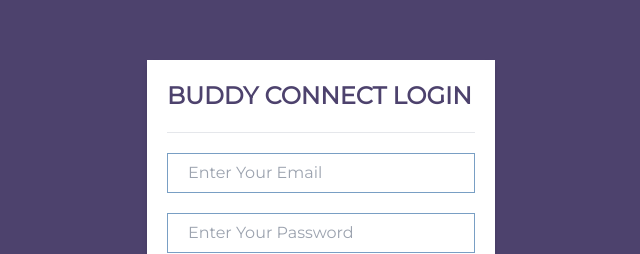
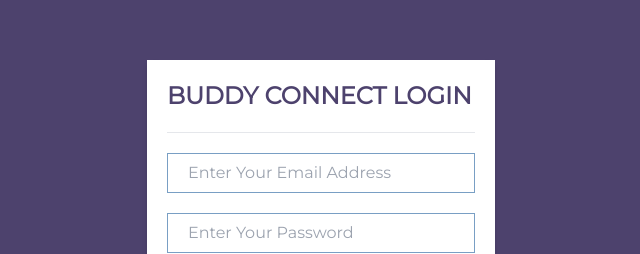
Before and after one commit to thepractitionerGG/buddyConnect2, a React (Create React App) app in the folder Client/: page /Login in a window 1280 px wide. Shown: the part 182-436 px from the top of the page, without its empty margins (319-959 px from the left). Built offline with nearby package versions, Linux system fonts and the light colour scheme.

Commit message:
Update index.js

```diff
--- a/Client/src/Pages/Login/index.js
+++ b/Client/src/Pages/Login/index.js
@@ -44,7 +44,7 @@ function Login() {
                     type="text"
                     value={user.email}
                     onChange={(e) => setuser({ ...user, email: e.target.value })}
-                    placeholder="Enter Your Email"
+                    placeholder="Enter Your Email Address"
                 />
                 <input
                     type="password"
```
